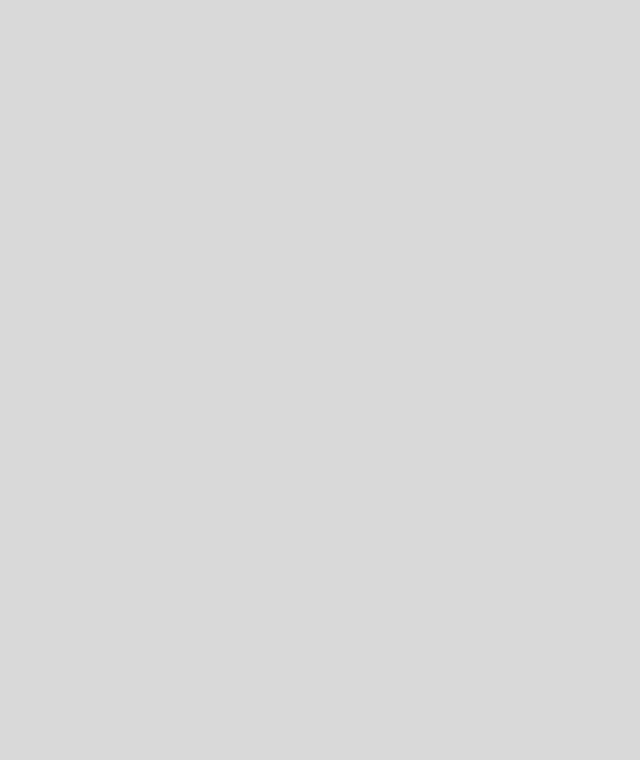
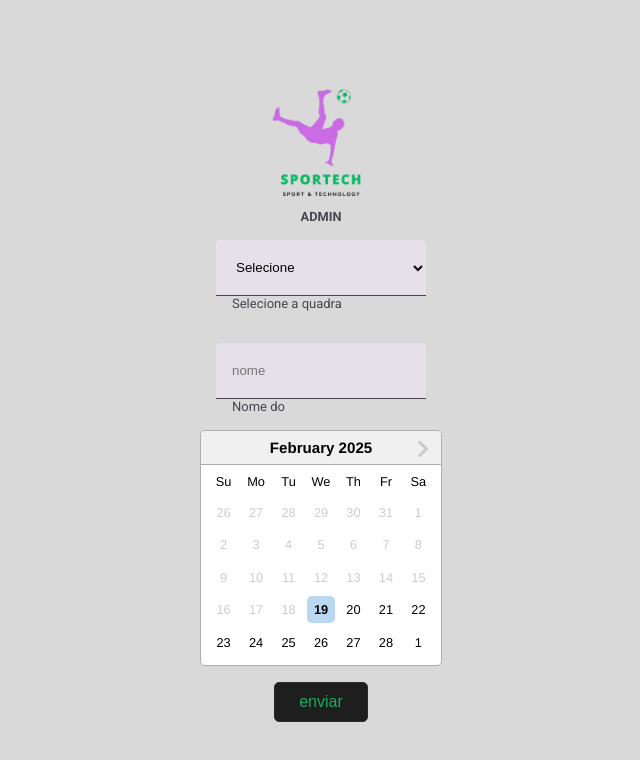
Before and after one commit to ItaloBello/TG-Sportech, a React (Vite) app in the folder front-end/: page /admin/create-appointment in a window 1280 px wide. Before the commit this address had no page. Shown: the top 760 px of the page, without its empty margins (319-959 px from the left). Built offline with nearby package versions, Linux system fonts and the light colour scheme.

Commit message:
tela de agendar para o adm prototipo

```diff
--- a/front-end/src/App.jsx
+++ b/front-end/src/App.jsx
@@ -50,6 +50,7 @@ import EditCourt from "./pages/Admin/EditCourt";
 import CreateMatches from "./pages/Admin/CreateMatches";
 import AppointmentMenu from "./pages/Admin/AppointmentMenu";
 import FreeSchedules from "./pages/Admin/FreeSchedules";
+import CreateAppointment from "./pages/Admin/CreateAppointment";
 
 
 const App = () => {
@@ -102,6 +103,7 @@ const App = () => {
               <Route path="/admin/appointment-menu" element={<AppointmentMenu/>}/>
               <Route path="/admin/free-schedules" element={<FreeSchedules/>}/>
               <Route path="/admin/select-appointment" element={<SelectAppointment/>}/>
+              <Route path="/admin/create-appointment" element={<CreateAppointment/>}/>
               <Route path="/admin/select-appointment/edit" element={<EditAppointment/>}/>
 
               <Route path="/admin/court-menu" element={<CourtMenu/>}/>
--- /dev/null
+++ b/front-end/src/pages/Admin/CreateAppointment/index.jsx
@@ -0,0 +1,134 @@
+import React, { useEffect, useLayoutEffect, useState } from "react";
+import Header from "../../../components/Header";
+import DatePicker from "react-datepicker";
+import "react-datepicker/dist/react-datepicker.css";
+import FormButton from "../../../components/FormButton";
+import { format } from "date-fns";
+import { Controller, useForm } from "react-hook-form";
+import { yupResolver } from "@hookform/resolvers/yup";
+import * as yup from "yup";
+import ComboBoxItem from "../../../components/ComboBoxItem";
+import { usePlayerAuth } from "../../../hooks/usePlayerAuth";
+import CheckBoxItem from "../../../components/checkBoxItem";
+import { data, useNavigate } from "react-router-dom";
+import { useAdminAuth } from "../../../hooks/useAdminAuth";
+import InputItem from "../../../components/InputItem";
+
+const schema = yup
+  .object({
+    date: yup.date(),
+    court: yup.string(),
+    name: yup.string(),
+  })
+  .required();
+
+const CreateAppointment = () => {
+  const { admin } = useAdminAuth();
+
+  const [selectedCourt, setSelectedCourt] = useState(null);
+  const [selectedTimes, setSelectedTimes] = useState([]);
+  const [selectedDate, setSelectedDate] = useState(null);
+
+  const moreDays = 30;
+  const minDate = new Date(Date.now());
+  const maxDate = new Date(Date.now() + moreDays * 24 * 60 * 60 * 1000);
+  const navigate = useNavigate();
+  const {
+    control,
+    handleSubmit,
+    formState: { errors, isValid },
+  } = useForm({
+    resolver: yupResolver(schema),
+    mode: "onBlur",
+  });
+  const handleFilterWeekDays = (date) => {
+    return !weekDaysToFilter.includes(date.getDay());
+  };
+
+  const handleDateChange = (date) => {
+    date = format(date, "dd-MM-yyyy");
+    setSelectedDate(date);
+  };
+
+  const handleSelectedTimesChange = (label, isChecked) => {
+    setSelectedTimes((prev) => {
+      if (isChecked) return [...prev, label];
+      else return prev.filter((item) => item !== label);
+    });
+  };
+
+  const onSubmit = (dataForm) => {
+    const payload = {
+      ...dataForm,
+      date: format(dataForm.date, "yyyy-MM-dd"),
+      court: selectedCourt
+    };
+    console.log(payload);
+  };
+  return (
+    <div className="scheduling-simple">
+      <Header />
+      <form onSubmit={handleSubmit(onSubmit)}>
+        <ComboBoxItem
+          control={control}
+          name="court"
+          options={["quadra1", "quadra2"]} //aqui vai ter um map() para passar de um array de obj para um array de str com o nome da quadra
+          onChange={setSelectedCourt}
+          label="Selecione a quadra"
+          placeholder="Selecione"
+          values={[1, 2]}
+        />
+        <InputItem
+          control={control}
+          name={"name"}
+          label={"Nome do "}
+          placeholder={"nome"}
+        />
+        <Controller
+          control={control}
+          name="date"
+          defaultValue={null}
+          render={({ field }) => (
+            <DatePicker
+              inline
+              selected={field.value}
+              onChange={(date) => {
+                field.onChange(date);
+                handleDateChange(date);
+              }}
+              dateFormat="dd/MM/yyyy"
+              minDate={minDate}
+              maxDate={maxDate}
+              //excludeDates={disabledDates}
+              //filterDate={handleFilterWeekDays}
+            />
+          )}
+        />
+        {/* {avaliableTimes ? (
+          <>
+            <p className="scheduling-simple-form-text">
+              Selecione um ou mais horarios que deseja agendar
+            </p>
+            {avaliableTimes.map((time, index) => {
+              return (
+                <CheckBoxItem
+                  control={control}
+                  label={time}
+                  name="times"
+                  id={index}
+                  onChange={handleSelectedTimesChange}
+                  key={index}
+                />
+              );
+            })}
+          </>
+        ) : (
+          <></>
+        )} */}
+        <FormButton label="enviar" />
+      </form>
+    </div>
+  );
+};
+
+export default CreateAppointment;
--- a/front-end/src/pages/Admin/FreeSchedules/index.jsx
+++ b/front-end/src/pages/Admin/FreeSchedules/index.jsx
@@ -91,9 +91,11 @@ const FreeSchedules = () => {
           {times[0] != "" ? (
             <>
               <p>Horarios Disponíveis:</p>
-              {times.map((time) => (
-                <p>- {time}</p>
-              ))}
+              <ul>
+                {times.map((time) => (
+                  <li>{time}</li>
+                ))}
+              </ul>
             </>
           ) : (
             <p>Sem horarios disponíveis</p>
```
